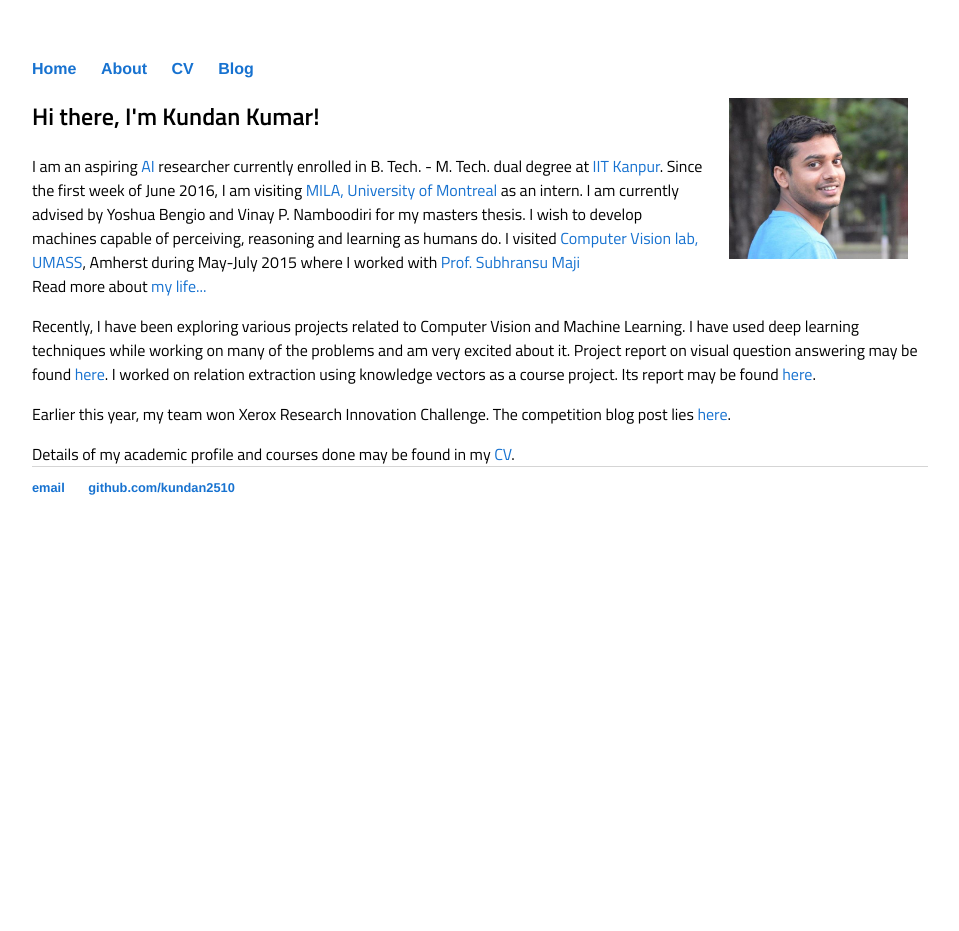
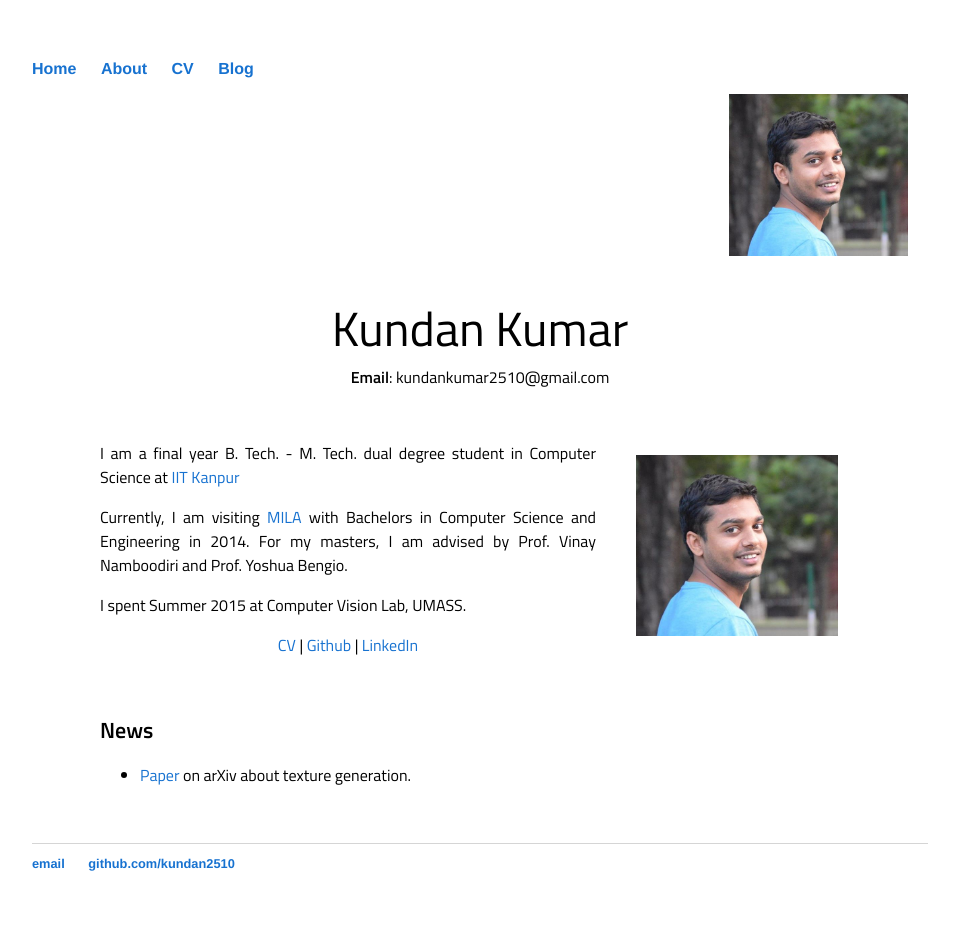
Before and after one commit to kundan2510/kundan2510.github.io, a Jekyll site: the page built from index.html, in a window 1280 px wide. Shown: the whole page, without its empty margins (160-1119 px from the left). Built offline with Jekyll 4.4.1, drawn with Linux system fonts in a browser that asks for light colours; before the commit the page ends 900 px from its top, so only the background shows below that.

Commit message:
new changes

```diff
--- a/index.html
+++ b/index.html
@@ -4,7 +4,7 @@
 ---
 <div class="blurb">
 	<!--img style="float: right;" src="/images/mypic.jpg" width="30%"></img-->
-	<h2>Hi there, I'm Kundan Kumar!</h2>
+<!-- 	<h2>Hi there, I'm Kundan Kumar!</h2>
 	<p>I am an aspiring <a href="https://en.wikipedia.org/wiki/Artificial_intelligence">AI</a> researcher currently enrolled in B. Tech. - M. Tech. dual degree at <a href="http://www.iitk.ac.in/">IIT Kanpur</a>.
 	Since the first week of June 2016, I am visiting <a href="https://mila.umontreal.ca/en/">MILA,</a> <a href="http://www.umontreal.ca/english/">University of Montreal</a> as an intern. I am currently advised by Yoshua Bengio and Vinay P. Namboodiri for my masters thesis. I wish to develop machines capable of perceiving, reasoning and learning as humans do.
 	I visited <a href="http://vis-www.cs.umass.edu/">Computer Vision lab, UMASS</a>, Amherst during May-July
@@ -18,5 +18,50 @@
 	<p>Earlier this year, my team won Xerox
 	Research Innovation Challenge. The competition blog post lies <a href="https://simplifywork.blogs.xerox.com/2016/02/15/can-machine-learning-prevent-death-in-the-icu/">here</a>.</p>
 
-	Details of my academic profile and courses done may be found in my <a href="/cv.pdf">CV</a>.
+	Details of my academic profile and courses done may be found in my <a href="/cv.pdf">CV</a>. -->
+	<table width="840" cellspacing="0" cellpadding="20" border="0" align="center">
+  	<tbody>
+		<tr><td>
+
+		<p align="center"><font size="7">Kundan Kumar</font><br>
+    		<b>Email</b>:
+    		<font id="email" style="display:inline;">kundankumar2510@gmail.com</font>
+  		</p>
+		<table width="100%" cellspacing="0" cellpadding="20" border="0" align="center">
+
+  			<tbody><tr>
+    			<td width="67%" valign="middle" align="justify">
+				<p>I am a final year B. Tech. - M. Tech. dual degree student in Computer Science at
+					<a href="http://www.cse.iitk.ac.in/">IIT Kanpur</a>
+				<p>Currently, I am visiting <a href="https://mila.umontreal.ca/en/">MILA</a> with Bachelors in
+				   Computer Science and Engineering in 2014. For my masters, I am advised by Prof.
+				   Vinay Namboodiri and Prof. Yoshua Bengio.</p>
+
+				<p>I spent Summer 2015 at Computer Vision Lab, UMASS.</p>
+
+				<p align="center">
+					<a href="#">CV</a> | <a href="https://github.com/kundan2510">Github</a> |
+					<a href="https://www.linkedin.com/in/kundan2510"> LinkedIn </a>
+				</p>
+    			</td>
+
+    			<td width="33%">
+				<a href="https://people.eecs.berkeley.edu/%7Epathak/images/Deepak_Pathak_highres.jpg">
+				<img src="images/mypic_cropped.jpg" width="90%"></a>
+			</td>
+  			</tr></tbody>
+		</table>
+		<table width="100%" cellspacing="0" cellpadding="20" border="0" align="center">
+			  <tbody><tr><td>
+			    <sectionheading>News</sectionheading>
+			    <ul>
+			    <li> <a href="#ARXIVDEC16">Paper</a> on arXiv about texture generation.
+			    </li>
+
+			    </ul>
+			  </td></tr>
+			</tbody>
+		</table>
+
+		</td></tr></tbody></table>
 </div><!-- /.blurb -->
```
